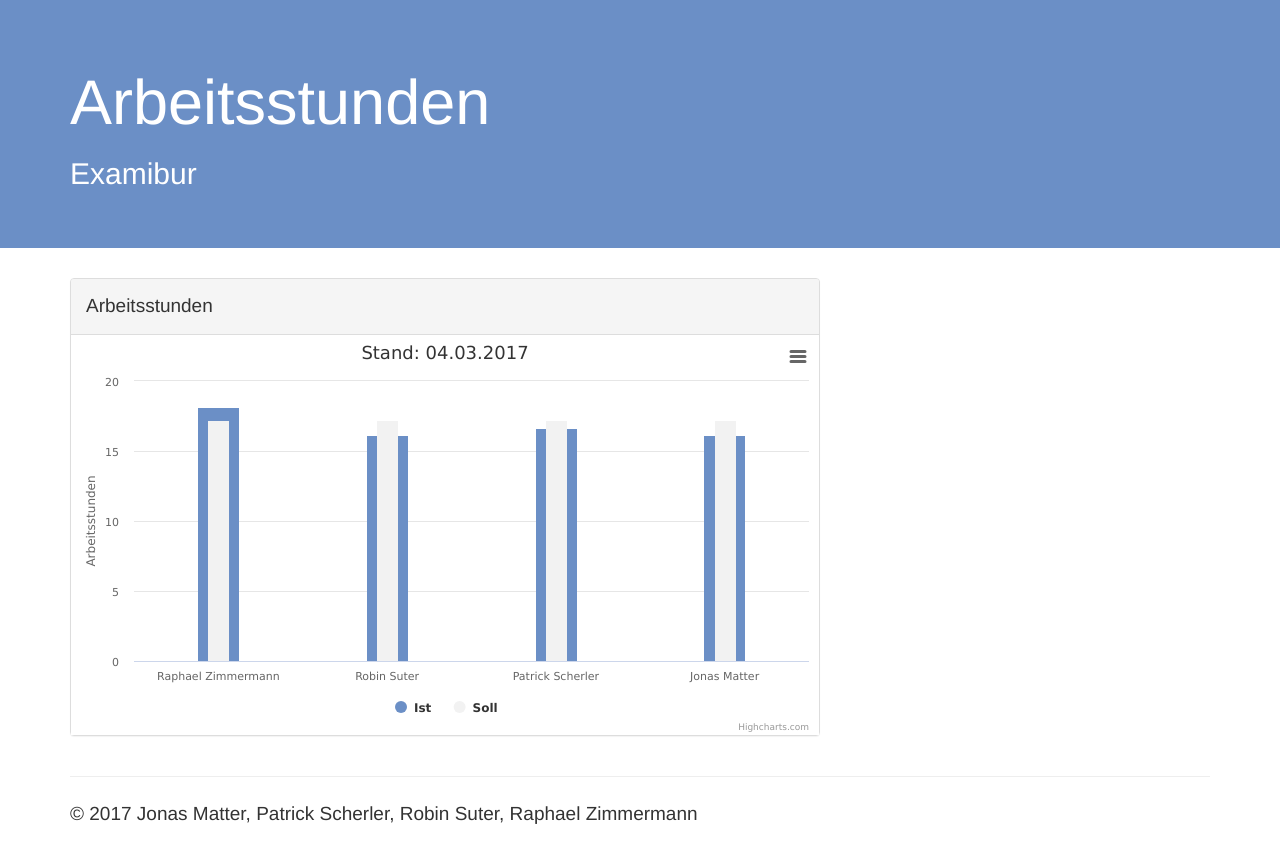
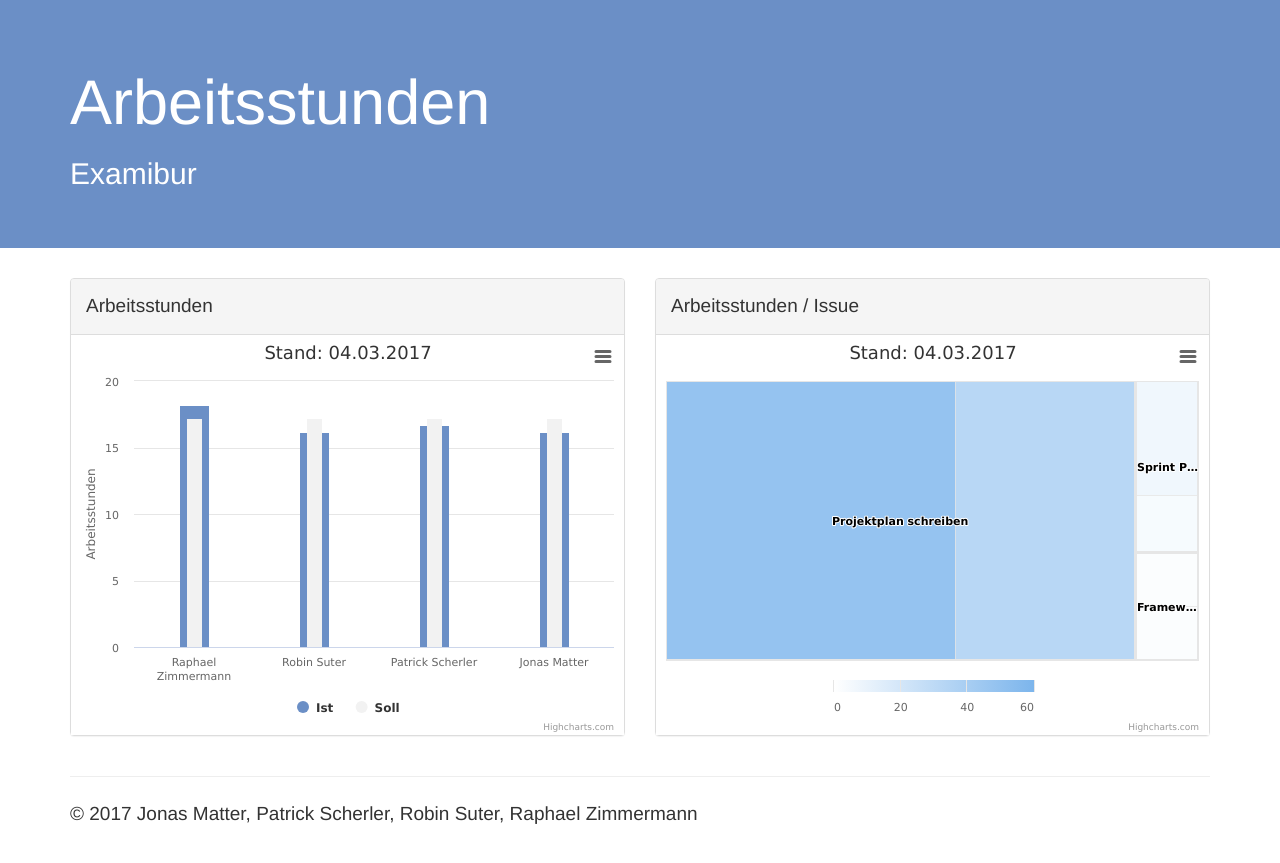
Before and after one commit to Examibur/examibur, a Jekyll site: the page built from docs/projektplan/arbeitsstunden.html, in a window 1280 px wide. Shown: the top 863 px of the page. Built offline with Jekyll 4.4.1, drawn with Linux system fonts in a browser that asks for light colours; nearby versions of some CDN libraries; Markdown is read by kramdown in place of the engine named in the settings; some of the changed lines change nothing that is shown.

```diff
--- a/docs/projektplan/arbeitsstunden.html
+++ b/docs/projektplan/arbeitsstunden.html
@@ -3,10 +3,16 @@
 title: Arbeitsstunden
 ---
 <div class="row">
-    <div class="col-md-8">
+    <div class="col-md-6">
         <div class="panel panel-default">
             <div class="panel-heading">Arbeitsstunden</div>
             <div id="workTimeChart"></div>
+        </div>
+    </div>
+    <div class="col-md-6">
+        <div class="panel panel-default">
+            <div class="panel-heading">Arbeitsstunden / Issue</div>
+            <div id="workTimePerIssueChart"></div>
         </div>
     </div>
 </div>
@@ -14,4 +20,6 @@
 <script src="https://cdnjs.cloudflare.com/ajax/libs/moment.js/2.17.1/moment.min.js"></script>
 <script src="https://code.highcharts.com/highcharts.js"></script>
 <script src="https://code.highcharts.com/modules/exporting.js"></script>
+<script src="https://code.highcharts.com/modules/heatmap.js"></script>
+<script src="https://code.highcharts.com/modules/treemap.js"></script>
 <script src="{{base}}/website/script/chart.js"></script>
--- /dev/null
+++ b/docs/projektplan/resources/export/worktimePerIssue.txt
@@ -0,0 +1,20 @@
+{
+  "export_date": 1488620686203,
+  "data": {
+    "23": {
+      "name": "Sprint Planning Sprint 1",
+      "estimated": 8,
+      "spent": 4
+    },
+    "3": {
+      "name": "Projektplan schreiben",
+      "estimated": 30,
+      "spent": 48.5
+    },
+    "2": {
+      "name": "Framework Recherche",
+      "estimated": 2.5,
+      "spent": 2.5
+    }
+  }
+}
--- a/docs/website/script/chart.js
+++ b/docs/website/script/chart.js
@@ -1,4 +1,7 @@
 $(function() {
+    var DATE_FORMAT = 'DD.MM.YYYY';
+    var EXPORT_DATE_KEY = 'export_date';
+
     function getWeekNumber(date) {
         date.setHours(0, 0, 0, 0);
         date.setDate(date.getDate() + 4 - (date.getDay() || 7));
@@ -9,9 +12,41 @@
 
     function round(valueToRound) {
         return Math.round(valueToRound * 100) / 100;
-    }
+    };
 
-    (function () {
+    function prepareHeatMapData(dataToMap) {
+      var data = [];
+        for (var key in dataToMap.data) {
+            // skip loop if the property is from prototype
+            if (!dataToMap.data.hasOwnProperty(key)) continue;
+
+            var obj = dataToMap.data[key];
+
+            data.push({
+              id: key,
+              name: obj.name,
+              value: obj.spent,
+              colorValue: obj.spent
+            });
+            data.push({
+              parent: key,
+              id: 'Ist',
+              name: 'Ist',
+              value: obj.spent,
+              colorValue: obj.spent
+            });
+            data.push({
+              parent: key,
+              id: 'Soll',
+              name: 'Soll',
+              value: obj.estimated,
+              colorValue: obj.estimated
+            });
+        }
+        return data;
+    };
+
+    (function() {
         jQuery.get('resources/export/worktime.txt', function(data) {
             var startWeek = 7;
             var weeklyHourTarget = 8.6;
@@ -28,7 +63,7 @@
                     type: 'column'
                 },
                 title: {
-                    text: 'Stand: ' + moment(workTimeChartData['export_date']).format('DD.MM.YYYY')
+                    text: 'Stand: ' + moment(workTimeChartData[EXPORT_DATE_KEY]).format(DATE_FORMAT)
                 },
                 xAxis: {
                     categories: [
@@ -61,7 +96,8 @@
                     name: 'Ist',
                     color: '#6b8fc6',
                     data: [round(workTimeChartData[rzimmerm]), round(workTimeChartData[r1suter]),
-                           round(workTimeChartData[pscherl]), round(workTimeChartData[jmatter])],
+                        round(workTimeChartData[pscherl]), round(workTimeChartData[jmatter])
+                    ],
                     pointPadding: 0.3,
                     tooltip: {
                         valueSuffix: 'h'
@@ -77,5 +113,42 @@
                 }]
             });
         });
+
+        jQuery.get('resources/export/worktimePerIssue.txt', function(data) {
+
+            var workTimePerIssueChartData = prepareHeatMapData(JSON.parse(data));
+
+            Highcharts.chart('workTimePerIssueChart', {
+                title: {
+                    text: 'Stand: ' + moment(workTimePerIssueChartData[EXPORT_DATE_KEY]).format(DATE_FORMAT)
+                },
+                colorAxis: {
+                    minColor: '#FFFFFF',
+                    maxColor: Highcharts.getOptions().colors[0]
+                },
+                series: [{
+                    type: 'treemap',
+                    layoutAlgorithm: 'squarified',
+                    allowDrillToNode: true,
+                    animationLimit: 1000,
+                    dataLabels: {
+                        enabled: false
+                    },
+                    levelIsConstant: false,
+                    levels: [{
+                        level: 1,
+                        dataLabels: {
+                            enabled: true
+                        },
+                        borderWidth: 3
+                    }],
+                    tooltip: {
+                        valueSuffix: 'h'
+                    },
+                    data: workTimePerIssueChartData
+                }]
+            });
+        });
+
     })();
 });
```
